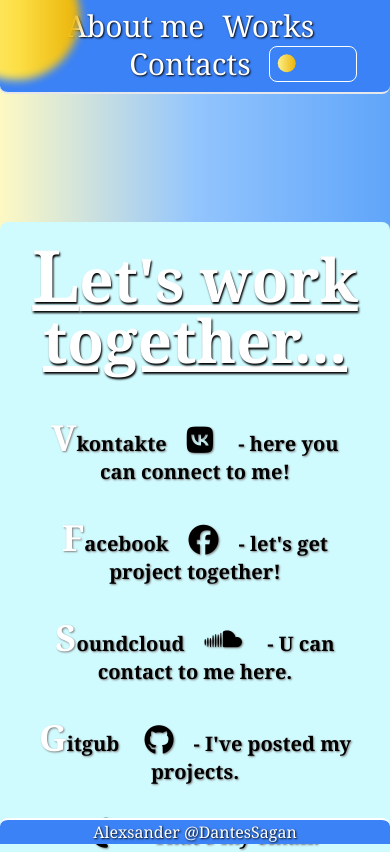
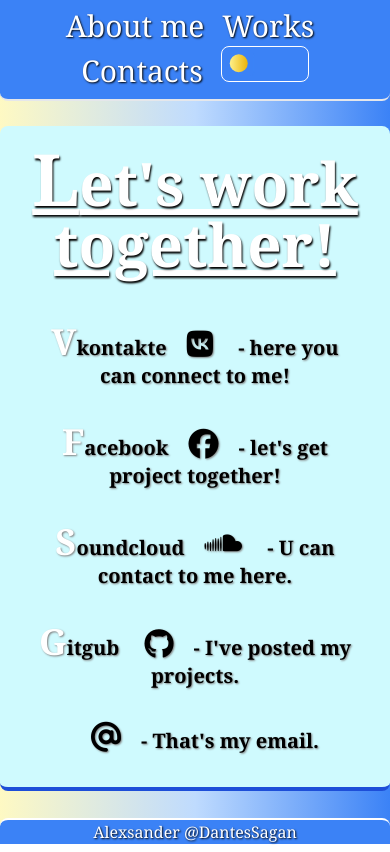
Before and after one commit to DantesSagan/portfolioReact, a Next.js app: page /addresses in a window 390 px wide. Shown: the top 852 px of the page. Built offline with nearby package versions, Linux system fonts and the light colour scheme.

Commit message:
changing css containing by :before pseudoelement for bg

```diff
--- a/components/navbar.js
+++ b/components/navbar.js
@@ -28,7 +28,7 @@ export default function NavBar({ mode, setMode }) {
 
   return (
     <nav
-      className={`items-center align-center text-center  mx-auto max-w-screen-lg lg:max-w-screen-sm md:max-w-screen-sm sm:max-w-screen-sm rounded-b-lg p-2 ${
+      className={`navbar relative items-center align-center text-center  mx-auto max-w-screen-lg lg:max-w-screen-sm md:max-w-screen-sm sm:max-w-screen-sm rounded-b-lg p-2  ${
         mode
           ? 'text-white bg-blue-500 border-b-2'
           : 'text-white bg-red-600 border-b-2'
@@ -98,7 +98,7 @@ export default function NavBar({ mode, setMode }) {
           </button>
         </Link>
         <span
-          className='cursor-pointer pl-2  absolute'
+          className='cursor-pointer pl-2  relative'
           onClick={() => setMode(!mode)}
         >
           {mode ? (
--- a/pages/_app.js
+++ b/pages/_app.js
@@ -10,15 +10,15 @@ export default function MyApp({ Component, pageProps }) {
     <div
       className={`${
         mode
-          ? 'bg-gradient-to-r from-yellow-100 via-blue-300 to-blue-400  transition duration-300 text-black overflow-hidden bg-fixed'
-          : 'bg-gradient-to-l from-black via-gray-700 to-gray-600  transition duration-300 text-white overflow-hidden bg-fixed '
+          ? 'relative z-1 before:bg-gradient-to-r before:from-yellow-100 before:via-blue-200 before:to-blue-500  transition duration-300 text-white overflow-hidden before:bg-fixed before:bg-center before:inset-0 before:fixed before:-z-1 before:content-[" "] before:top-0 before:left-0 before:w-full'
+          : 'relative z-1 before:bg-gradient-to-l before:from-black before:via-gray-700 before:to-gray-600  transition duration-300 text-white overflow-hidden before:bg-fixed before:bg-center before:inset-0 before:fixed before:-z-1 before:content-[" "] before:top-0 before:left-0 before:w-full'
       }`}
     >
       <div className='relative'>
         {mode ? (
           <svg
             xmlns='http://www.w3.org/2000/svg'
-            className='h-32 w-32 bg-gradient-to-r from-yellow-200 via-yellow-300 to-yellow-500 rounded-full -z-1 absolute  -translate-x-12 -translate-y-12 blur-sm  transition duration-300'
+            className='h-32 w-32 bg-gradient-to-r from-yellow-200 via-yellow-300 to-yellow-500 rounded-full z-1 absolute before:absolute -translate-x-12 -translate-y-12 blur-sm  transition duration-300'
             fill='none'
             viewBox='0 0 24 24'
             stroke='white'
--- a/pages/addresses.js
+++ b/pages/addresses.js
@@ -28,13 +28,12 @@ export default function Addresses({ mode, setMode }) {
   const colorsText = mode ? 'black' : 'white';
   return (
     // Addresses section
-    <section className='mt-2 h-screen'>
+    <section className='mt-2'>
       {loading ? (
         <main className='relative mx-auto max-w-screen-md  '>
           <section
-            style={{ top: '50%' }}
             tabIndex='11'
-            className={`container mx-auto text-center mt-32 mb-32  ${
+            className={`container mx-auto text-center mt-32   ${
               mode
                 ? 'bg-cyan-100 rounded-lg border-b-4 border-blue-700'
                 : 'bg-black rounded-lg border-b-4 border-white'
@@ -134,9 +133,8 @@ export default function Addresses({ mode, setMode }) {
       ) : (
         <main className='relative mx-auto max-w-screen-md  '>
           <section
-            style={{ top: '50%' }}
             tabIndex='11'
-            className={`container mx-auto text-center mt-32 mb-32  ${
+            className={`container mx-auto text-center mt-32 aboutPage  ${
               mode
                 ? 'bg-cyan-100 rounded-lg border-b-4 border-blue-700'
                 : 'bg-black rounded-lg border-b-4 border-white'
@@ -146,7 +144,7 @@ export default function Addresses({ mode, setMode }) {
               style={{ textShadow: colors }}
               className={`text-6xl p-4 font-bold  underline first-letter:text-7xl first-letter:font-bold first-letter:text-white transition duration-300 text-white`}
             >
-              Let's work together...
+              Let's work together!
             </header>
             <section className='grid grid-cols-1 gap-2  place-items-center'>
               <div className='p-4 flex flex-col'>
--- a/pages/index.js
+++ b/pages/index.js
@@ -17,10 +17,10 @@ export default function Greet({ mode, setMode }) {
   return (
     // Greeting section
     <main
-      className={`relative mx-auto max-w-screen-md 2xl:mt-8 mt-6 marginSM mb-48`}
+      className={`relative mx-auto max-w-screen-md 2xl:mt-8 mt-6 marginSM`}
     >
       <section
-        className='container mx-auto text-center w-3/4 static text-slate-100 subpixel-antialiased mb-24 '
+        className='container mx-auto text-center w-3/4 static text-slate-100 subpixel-antialiased'
         tabIndex='2'
       >
         <div className='scale-90'>
--- a/pages/projects.js
+++ b/pages/projects.js
@@ -21,7 +21,7 @@ export default function Project({ mode, setMode }) {
     <main className='relative mx-auto max-w-screen-sm mt-2'>
       {' '}
       <section
-        className={`container mx-auto text-center scale-90 mb-24 ${
+        className={`container mx-auto text-center scale-90 ${
           mode
             ? 'bg-cyan-100 rounded-lg border-b-4 border-blue-700'
             : 'bg-black rounded-lg border-b-4 border-white'
--- a/styles/globals.css
+++ b/styles/globals.css
@@ -68,7 +68,8 @@ body {
   z-index: 1;
 }
 .bgDashboard:before {
-  background: yellow;
+  background-repeat: no-repeat;
+  background-color: yellow;
   background-attachment: fixed;
   content: ' ';
   top: 0;
@@ -79,3 +80,27 @@ body {
   opacity: 0.7;
   z-index: -1;
 }
+
+/* About page */
+@media (max-width: 400px) {
+  .aboutPage {
+    margin-top: 15px;
+    display: flex;
+    flex-direction: column;
+  }
+}
+@media (max-width: 600px) {
+  .aboutPage {
+    margin-top: 25px;
+    display: flex;
+    flex-direction: column;
+  }
+}
+
+/* Navbar */
+@media (max-width: 600px) {
+  .navbar {
+    display: flex;
+    flex-direction: column;
+  }
+}
```
